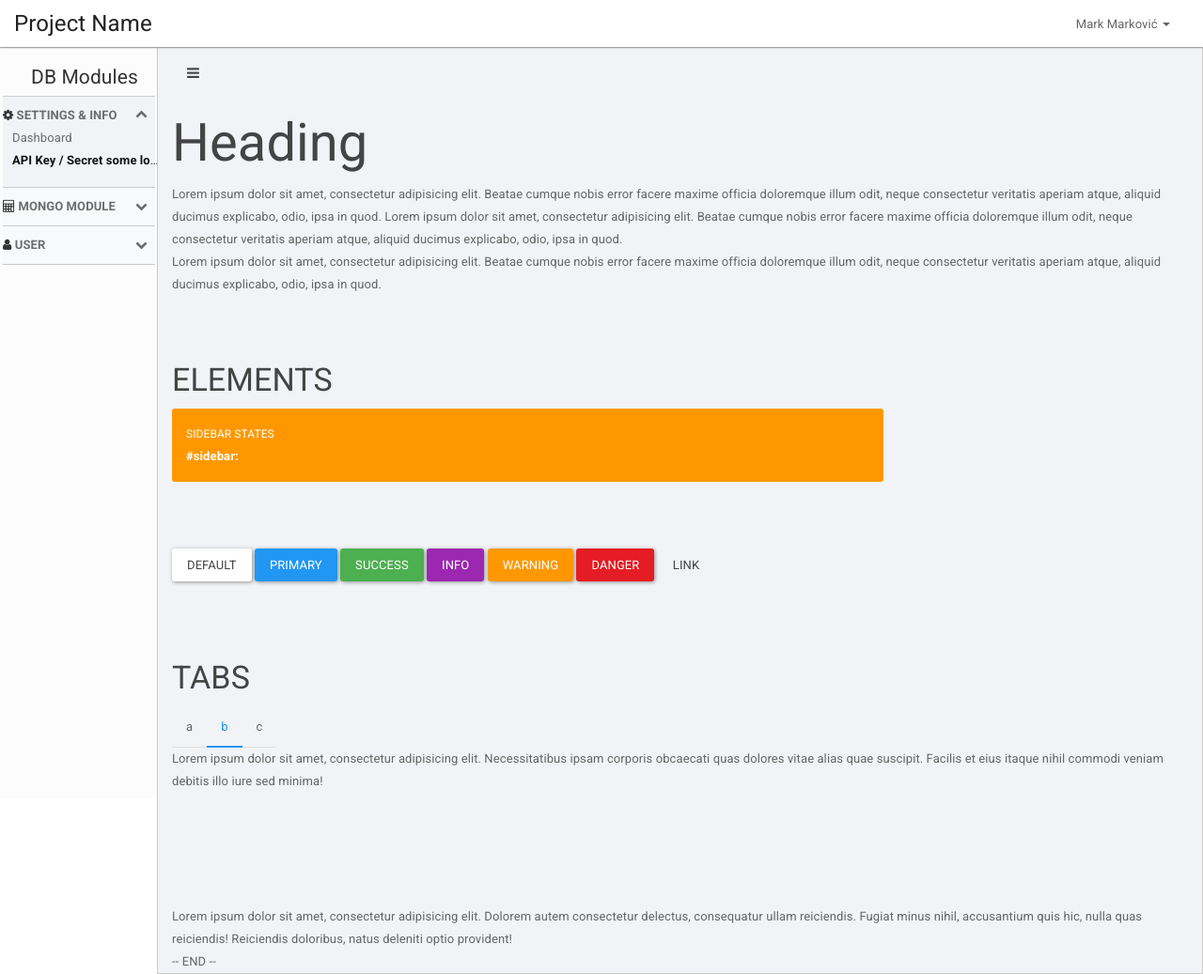
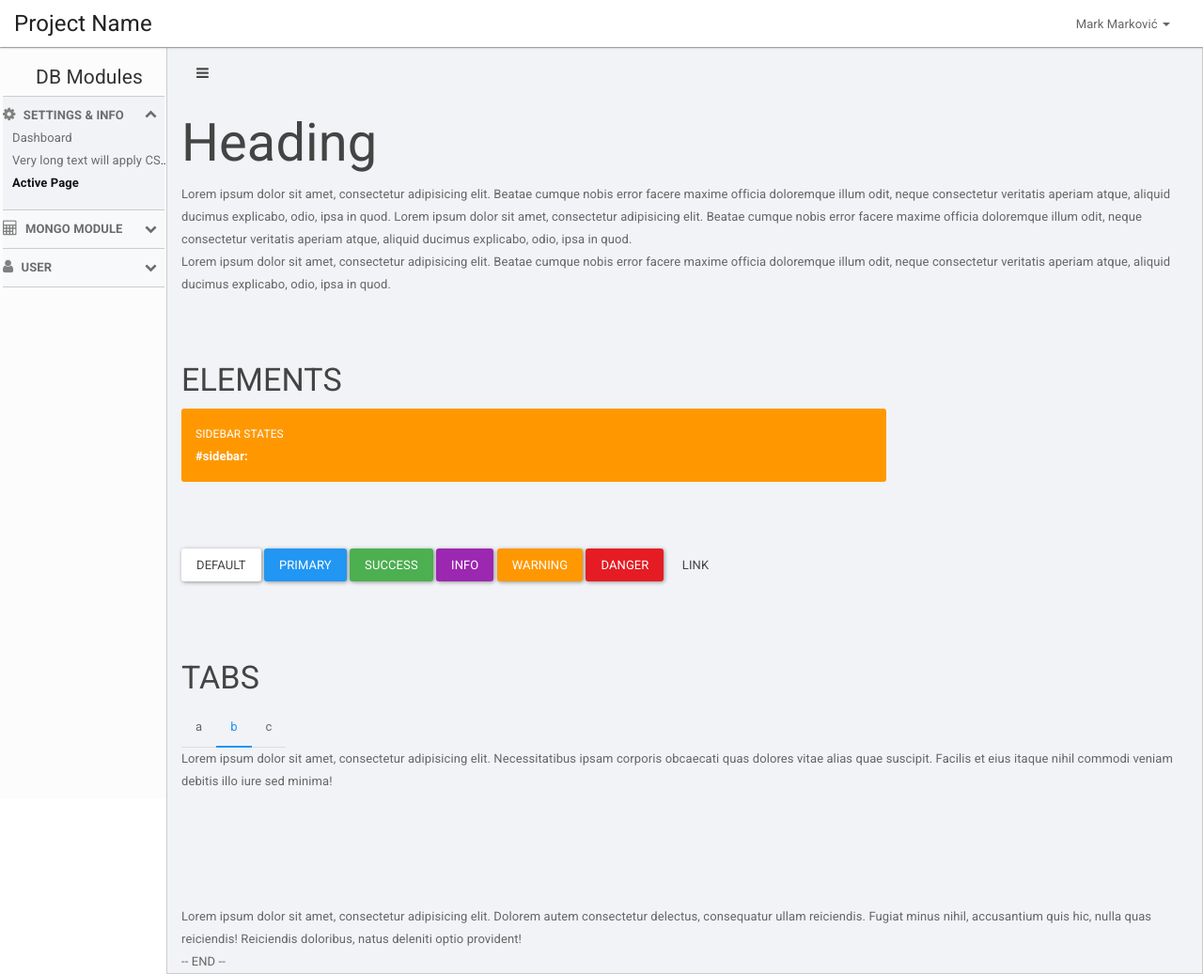
Before and after one commit to smikodanic/smtemplate-ngadmin, a website: page index.html in a window 1280 px wide. Shown: the whole page at 94% size. Drawn offline with nearby package versions, Linux system fonts and the light colour scheme.

Commit message:
small fixes

```diff
--- a/index.html
+++ b/index.html
@@ -78,7 +78,8 @@
 					<a ng-click="toggleChild($event)">Settings &amp; Info <span class="fa fa-chevron-down"></span></a>
 					<ul class="child">
 						<li><a href="#">Dashboard</a></li>
-						<li class="active"><a href="#">API Key / Secret some long text</a></li> <!-- li class="active" => active page -->
+						<li><a href="#">Very long text will apply CSS text-overflow: ellipsis; e.g. text will end with 3 dots.</a></li>
+						<li class="active"><a href="#">Active Page</a></li> <!-- li class="active" => active page -->
 					</ul>
 				</li>
 
--- a/scss/bs-theme-paper/_variables.scss
+++ b/scss/bs-theme-paper/_variables.scss
@@ -874,7 +874,7 @@ $hr-border:                   $gray-lighter !default;
 //
 //##
 
-$sidebar-width: 180; //px
+$sidebar-width: 190; //px
 $sidebar-width-menusection: $sidebar-width - 18; //px
 $sidebar-z: 1000;
 $sidebar-border-top: 1px solid #ccc;
--- a/scss/includes/_sidebar.scss
+++ b/scss/includes/_sidebar.scss
@@ -88,6 +88,12 @@
 					}
 				}
 
+				& > .fa {
+					color: Gray;
+					font-size: larger;
+					margin-right: 5px;
+				}
+
 
 				& > a {
 					color: #6a6c6f;
```
Also changed, not shown: css/bs-theme-paper.css.
